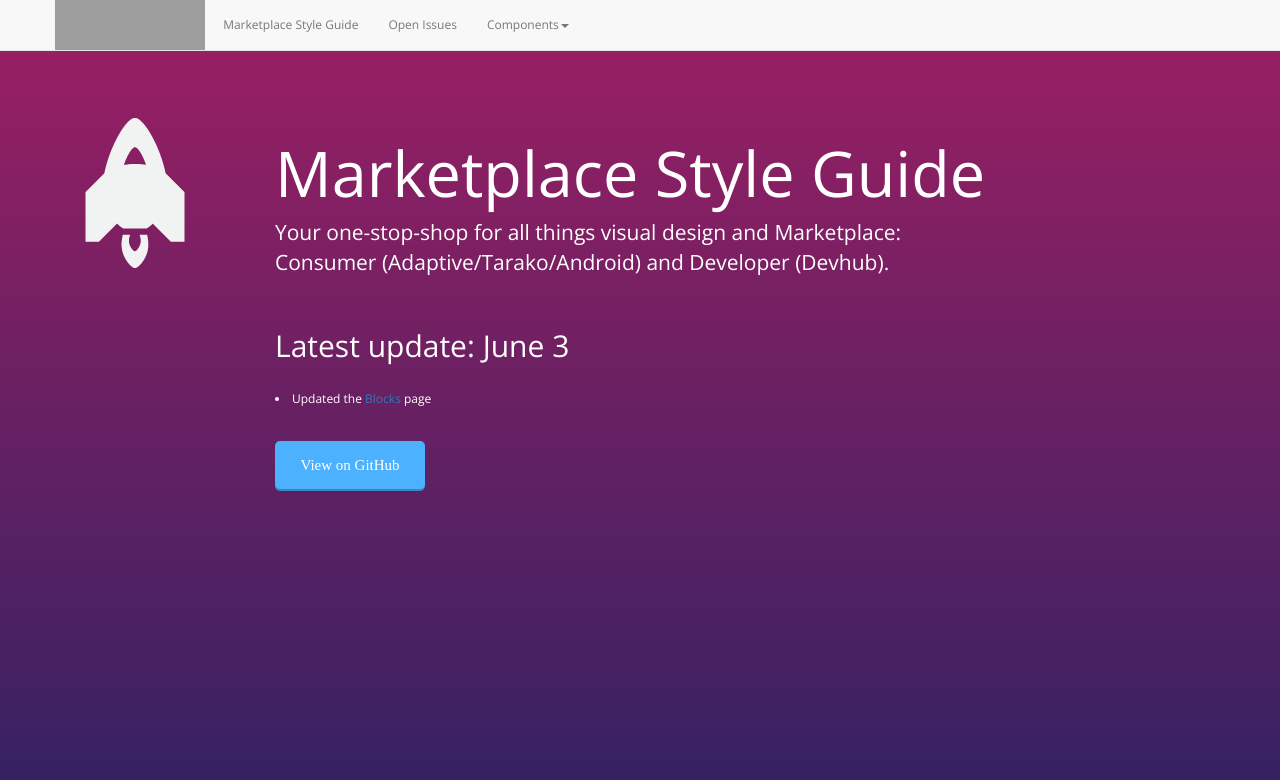
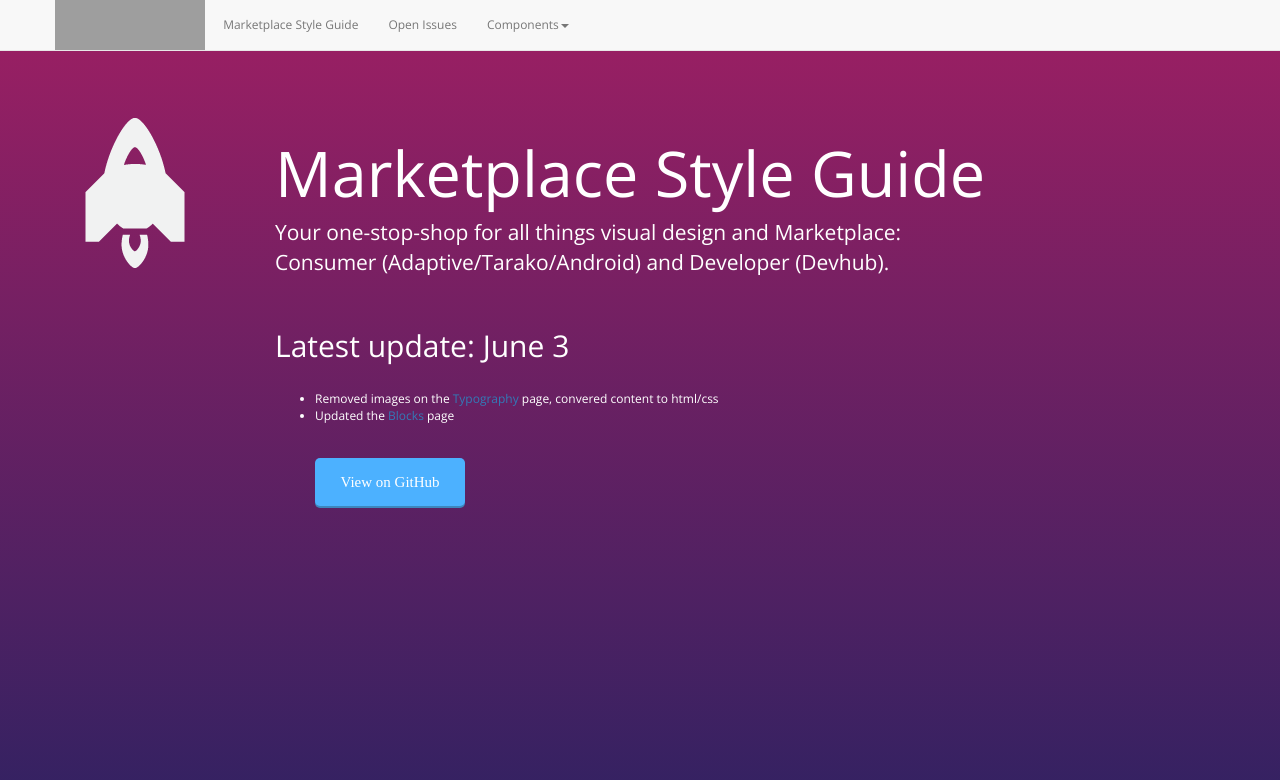
Before and after one commit to MarketplaceUX/marketplace-style-guides, a Jekyll site: the page built from index.html, in a window 1280 px wide and 900 px high, cut to the strip 0-832 px from the top of the window. Shown: the top 780 px of the strip. Built offline with Jekyll 4.4.1, drawn with Linux system fonts in a browser that asks for light colours; nearby versions of some CDN libraries; grey boxes are pictures that could not be loaded.

Commit message:
updated changelog

```diff
--- a/index.html
+++ b/index.html
@@ -16,7 +16,9 @@
 		<br>
 		<h2>Latest update: June 3</h2>
 		<br>
-		<li>Updated the <a href="http://pwalm.github.io/marketplace-style-guides/blocks.html">Blocks</a> page</li>
+		<ul>
+			<li>Removed images on the <a href="http://pwalm.github.io/marketplace-style-guides/btype.html">Typography</a> page, convered content to html/css</li>
+			<li>Updated the <a href="http://pwalm.github.io/marketplace-style-guides/blocks.html">Blocks</a> page</li>
 		<br>
 		<br>
 		<a class="btn-medium" href="https://github.com/pwalm/marketplace-style-guides">View on GitHub</a>
```
